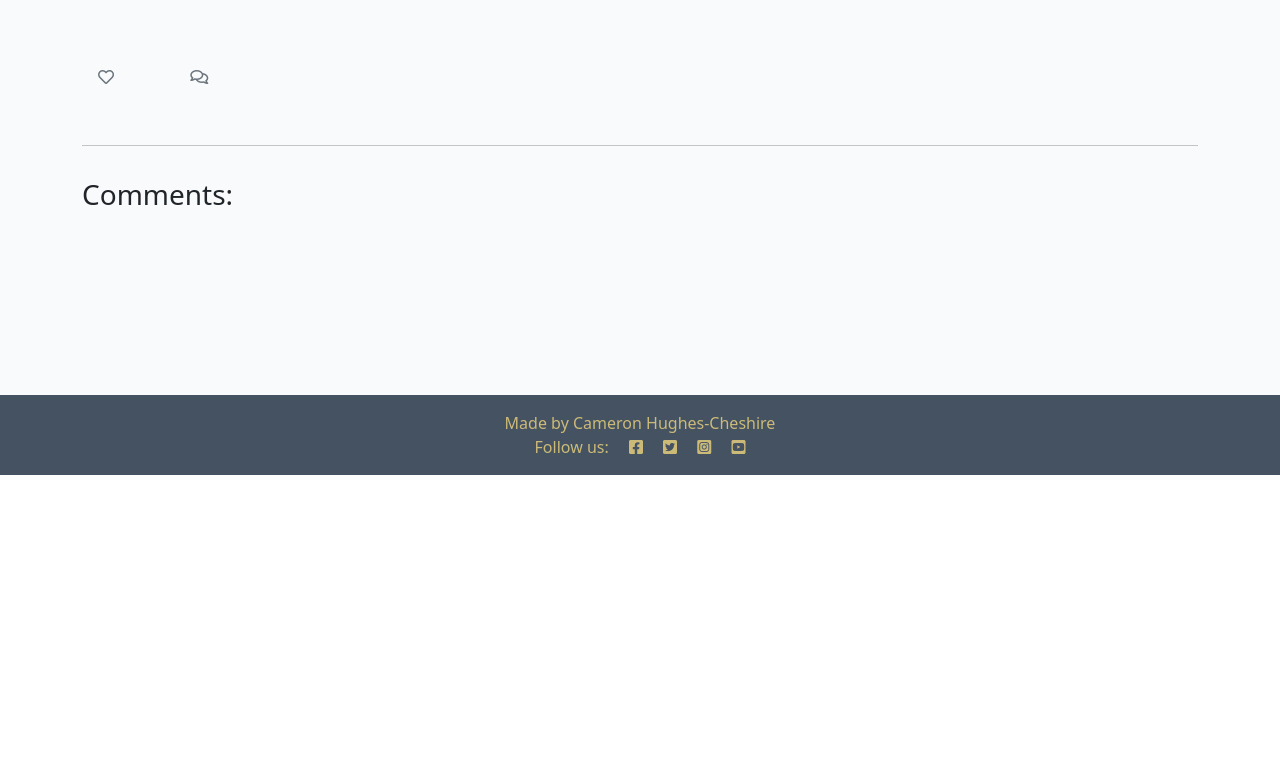
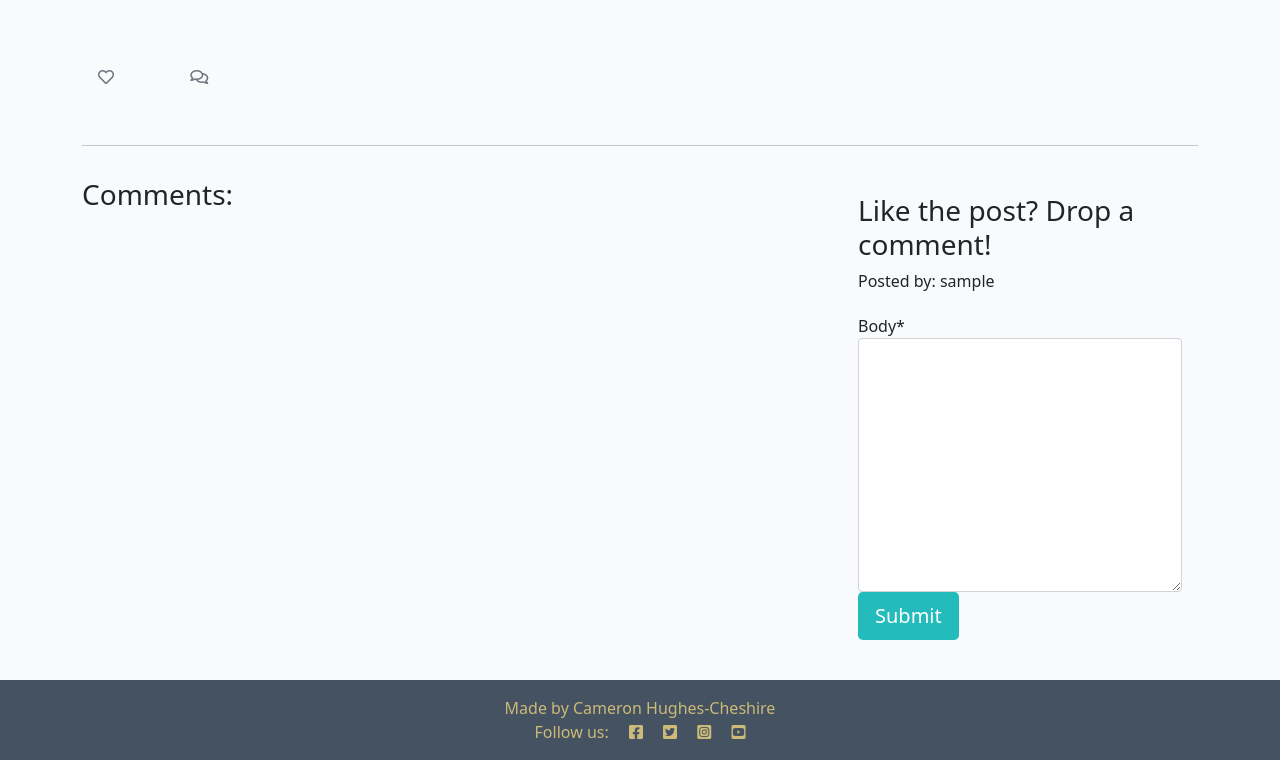
Before and after one commit to CHCheshire/Project-blog, a Django app: template templates/post_detail.html in a window 1280 px wide. Shown: the part 325-1085 px from the top of the page. Before the commit the page ends 800 px from the top, so only its background shows below. Run offline with Django 4.2, Linux system fonts and the light colour scheme; the template is opened without the code that fills it: values that come from a table or form of the project are taken from there, others are empty; the visitor is signed in with stand-in values (Sample User, id 1); some libraries are stand-ins or nearby versions.

Commit message:
Add comments

```diff
--- /dev/null
+++ b/blog/forms.py
@@ -0,0 +1,8 @@
+from .models import Comment
+from django import forms
+
+
+class CommentForm(forms.ModelForm):
+    class Meta:
+        model = Comment
+        fields = ('body',)
--- a/blog/views.py
+++ b/blog/views.py
@@ -1,6 +1,8 @@
 from django.shortcuts import render, get_object_or_404
 from django.views import generic, View
 from .models import Post
+from .forms import CommentForm
+
 
 class PostList(generic.ListView):
     model = Post
@@ -25,6 +27,7 @@ class PostDetail(View):
             {
                 "post": post,
                 "comments": comments,
-                "liked": liked
+                "liked": liked,
+                "comment_form": CommentForm()
             },
         )
--- a/hobby/settings.py
+++ b/hobby/settings.py
@@ -48,6 +48,7 @@ INSTALLED_APPS = [
     'django.contrib.staticfiles',
     'cloudinary',
     'django_summernote',
+    'crispy_forms',
     'blog',
 ]
 
@@ -55,6 +56,8 @@ SITE_ID = 1
 
 LOGIN_REDIRECT_URL = '/'
 LOGOUT_REDIRECT_URL = '/'
+
+CRISPY_TEMPLATE_PACK = 'bootstrap4'
 
 MIDDLEWARE = [
     'django.middleware.security.SecurityMiddleware',
--- a/requirements.txt
+++ b/requirements.txt
@@ -1,9 +1,11 @@
 asgiref==3.5.2
+backports.zoneinfo==0.2.1
 cloudinary==1.29.0
 dj-database-url==1.0.0
 dj3-cloudinary-storage==0.0.6
 Django==3.2.15
 django-allauth==0.51.0
+django-crispy-forms==1.14.0
 django-summernote==0.8.20.0
 gunicorn==20.1.0
 oauthlib==3.2.1
--- a/templates/post_detail.html
+++ b/templates/post_detail.html
@@ -1,4 +1,6 @@
 {% extends 'base.html' %} {% block content %}
+
+{% load crispy_forms_tags %}
 
 <div class="masthead">
     <div class="container">
@@ -74,7 +76,17 @@
         </div>
         <div class="col-md-4 card mb-4  mt-3 ">
             <div class="card-body">
-                <!-- For later -->
+                {% if user.is_authenticated %}
+
+                <h3>Like the post? Drop a comment!</h3>
+                <p>Posted by: {{ user.username }}</p>
+                <form method="post" style="margin-top: 1.3em;">
+                    {{ comment_form | crispy }}
+                    {% csrf_token %}
+                    <button type="submit" class="btn btn-signup btn-lg">Submit</button>
+                </form>
+
+                {% endif %}
             </div>
         </div>
     </div>
```
